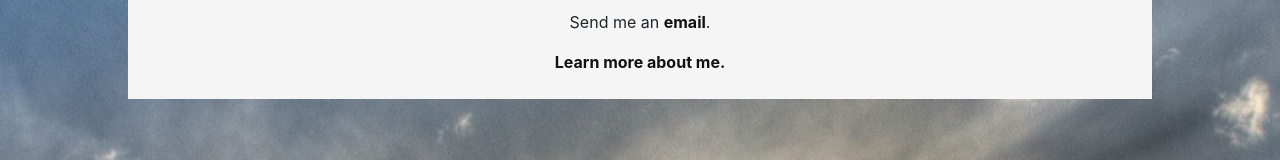
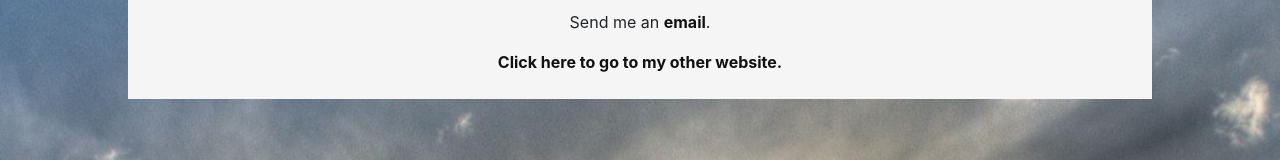
Before and after one commit to EricLortie/ericlortie.github.io, a plain HTML site: page index.html in a window 1280 px wide. Shown: the top 160 px of the page. Drawn offline with nearby package versions, Linux system fonts and the light colour scheme.

Commit message:
Update index.html

```diff
--- a/index.html
+++ b/index.html
@@ -54,7 +54,7 @@
         <div class="hi_there">
           <div class="text_box">
             <p>Send me an <a href="mailto:elortie@protonmail.com">email</a>.</p>
-            <p><a href="https://wizard.bio">Learn more about me.</a></p>
+            <p><a href="https://wizard.bio">Click here to go to my other website.</a></p>
           </div>
         </div>
       </div>
```
